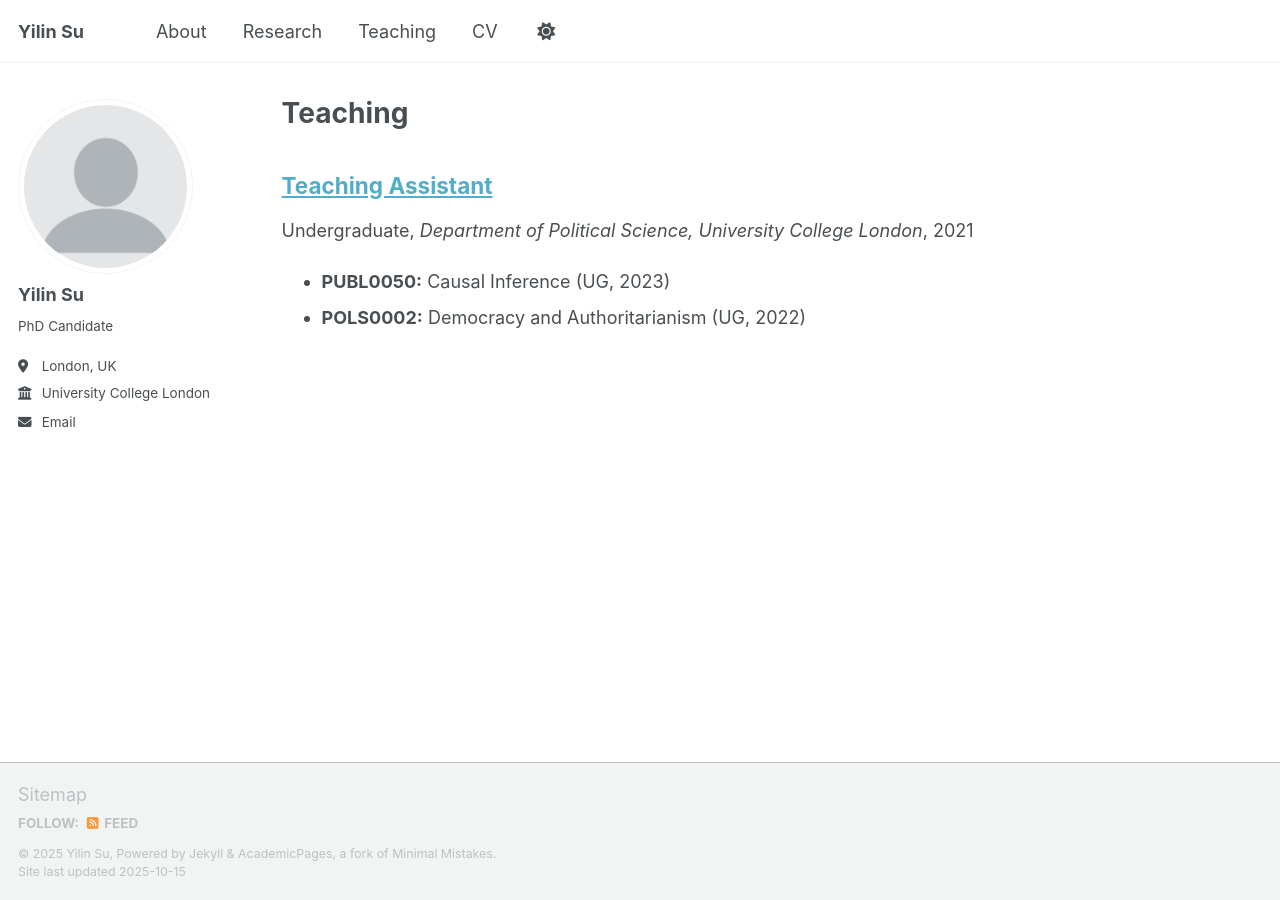
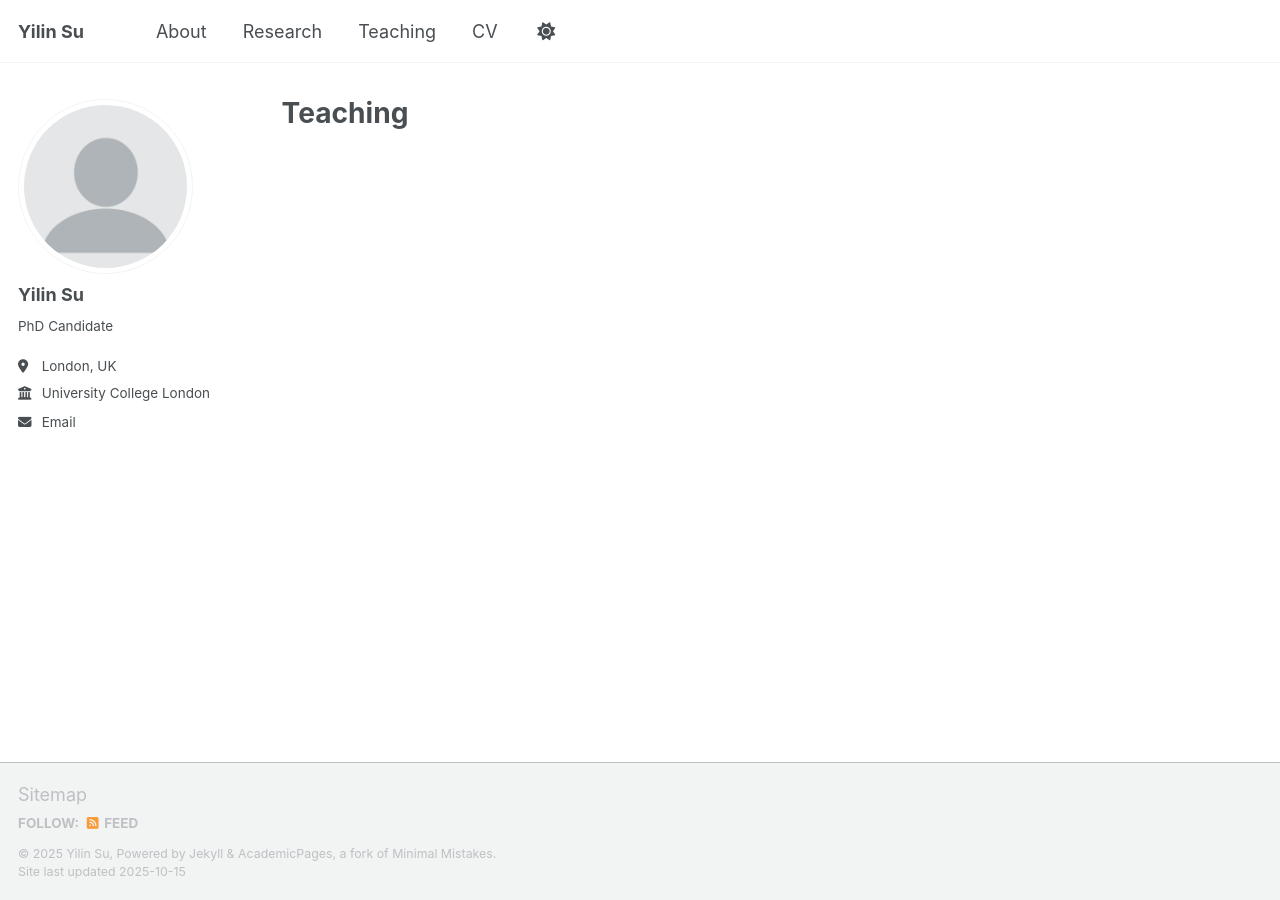
Before and after one commit to suesyl/suesyl.github.io, a Jekyll site: the page built from _pages/teaching.html, in a window 1280 px wide. Built offline with Jekyll 4.4.1, drawn with Linux system fonts in a browser that asks for light colours; a script that is not in the unit is left out; a file with an impossible date is left out.

Commit message:
Update 2015-spring-teaching-2.md

```diff
--- a/_teaching/2015-spring-teaching-2.md
+++ b/_teaching/2015-spring-teaching-2.md
@@ -3,9 +3,7 @@ title: "Teaching Assistant"
 collection: teaching
 type: "Undergraduate"
 venue: "Department of Political Science, University College London"
-date: 2021-01-01
-show_date: false
+date: 2022
 ---
 
-- **PUBL0050:** Causal Inference (UG, 2023)
-- **POLS0002:** Democracy and Authoritarianism (UG, 2022)
+- **POLS0002:** Democracy and Authoritarianism (UG)
```
